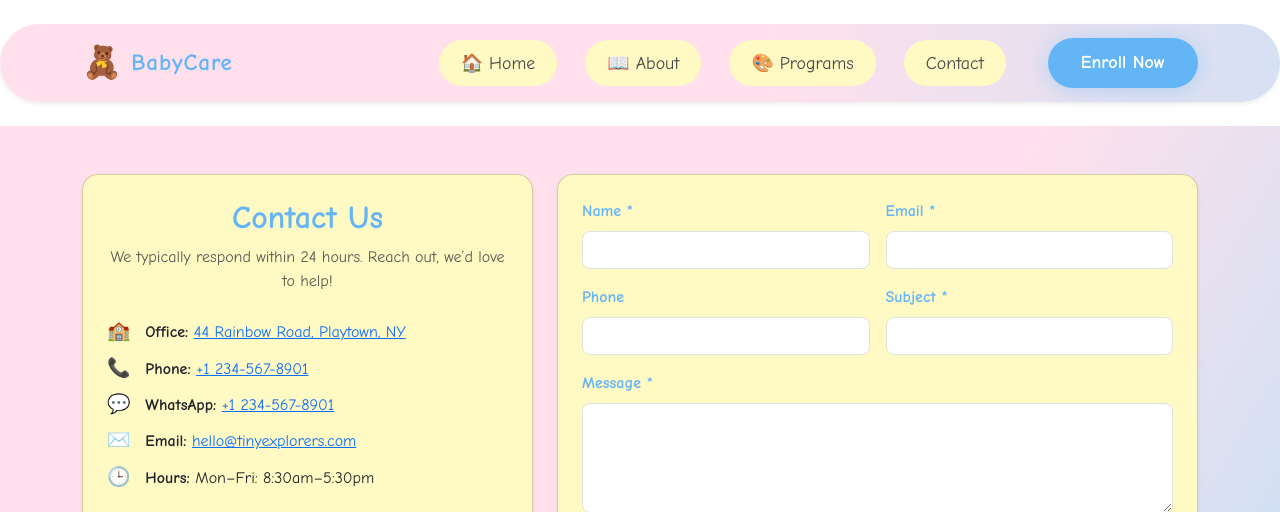
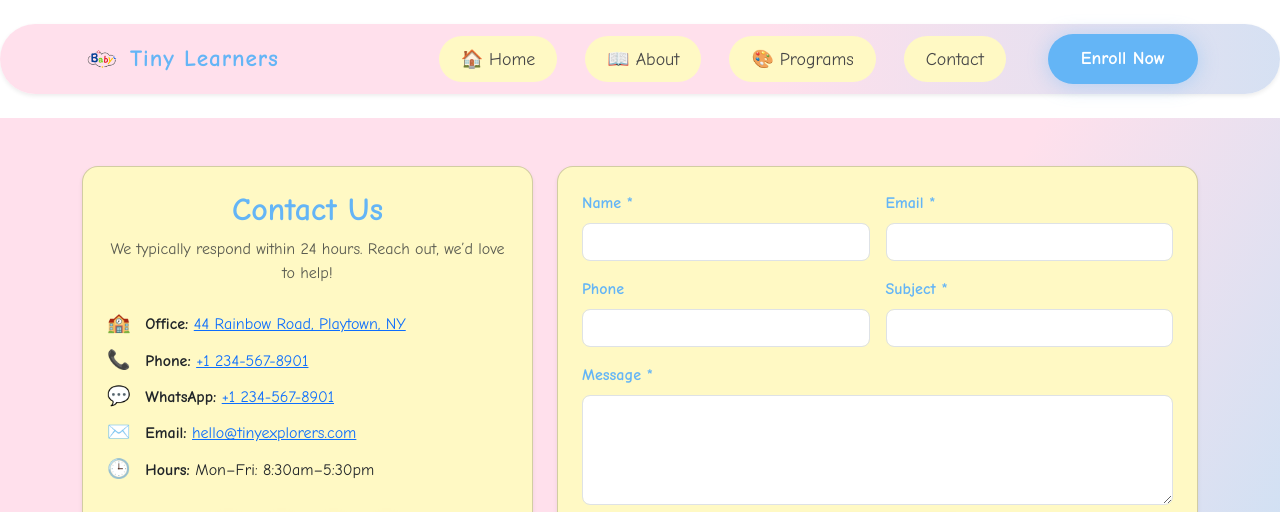
Before and after one commit to mustafaadil773/E-PROJECT, a plain HTML site: page contact.html in a window 1280 px wide. Shown: the top 512 px of the page. Drawn offline with nearby package versions, Linux system fonts and the light colour scheme.

Commit message:
Updated files with latest chnages

```diff
--- a/contact.html
+++ b/contact.html
@@ -15,8 +15,8 @@
 <nav class="navbar navbar-expand-lg navbar-light rounded-pill shadow-sm my-4">
   <div class="container">
     <a class="navbar-brand d-flex align-items-center gap-2" href="#">
-      <span style="font-size: 2rem;">🧸</span>
-      <span>BabyCare</span>
+       <img src="image/logo.png" alt="Tiny Learners Logo" height="40" style="width:auto;">
+      <span>Tiny Learners</span>
     </a>
     <button class="navbar-toggler pastel-toggler" type="button" data-bs-toggle="collapse" data-bs-target="#mainNav" aria-controls="mainNav" aria-expanded="false" aria-label="Toggle navigation">
       <span class="navbar-toggler-icon"></span>
@@ -27,7 +27,7 @@
           <a class="nav-link" href="Index.html">🏠 Home</a>
         </li>
         <li class="nav-item">
-          <a class="nav-link" href="#about">📖 About</a>
+          <a class="nav-link" href="about.html">📖 About</a>
         </li>
         <li class="nav-item">
           <a class="nav-link" href="#programs">🎨 Programs</a>
```
